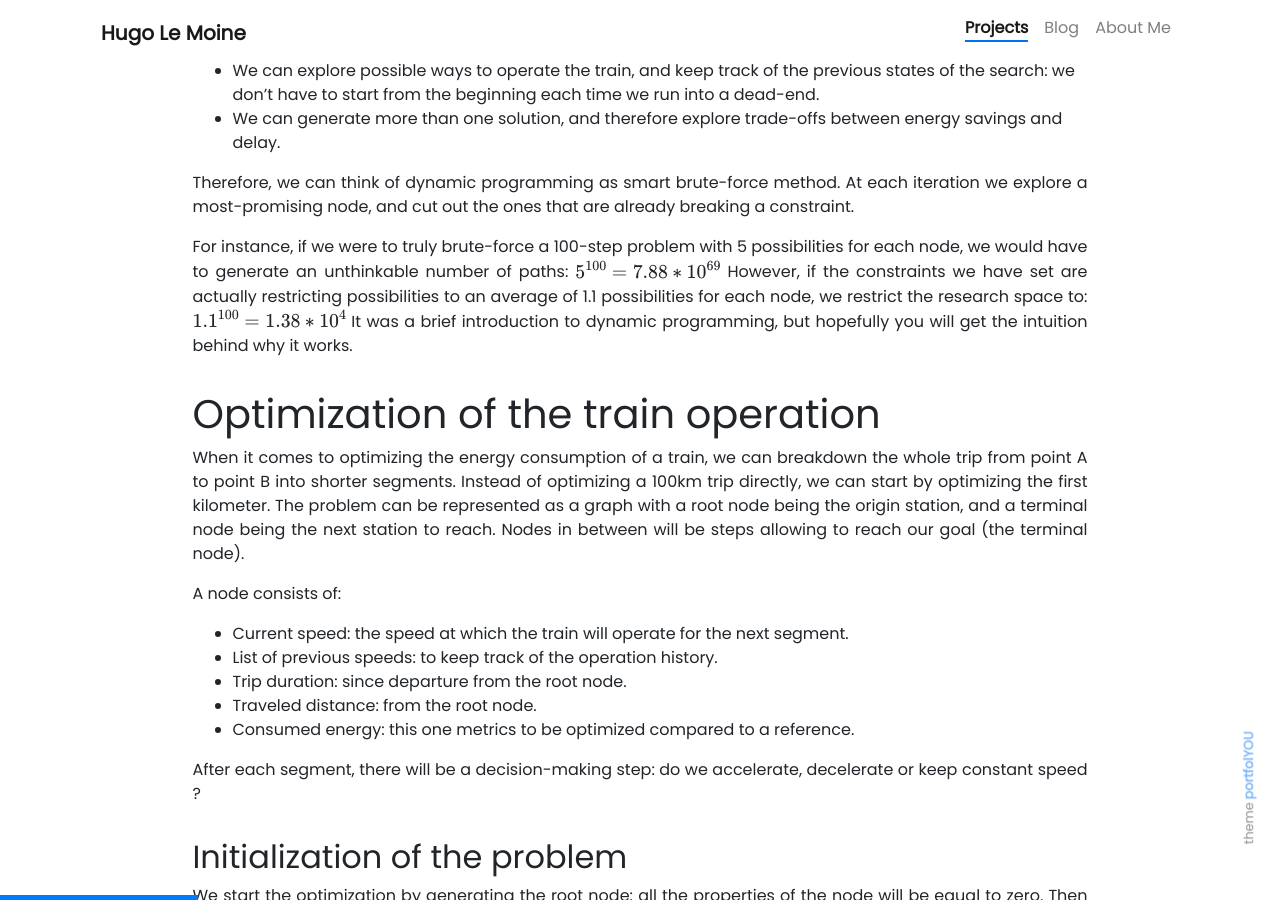
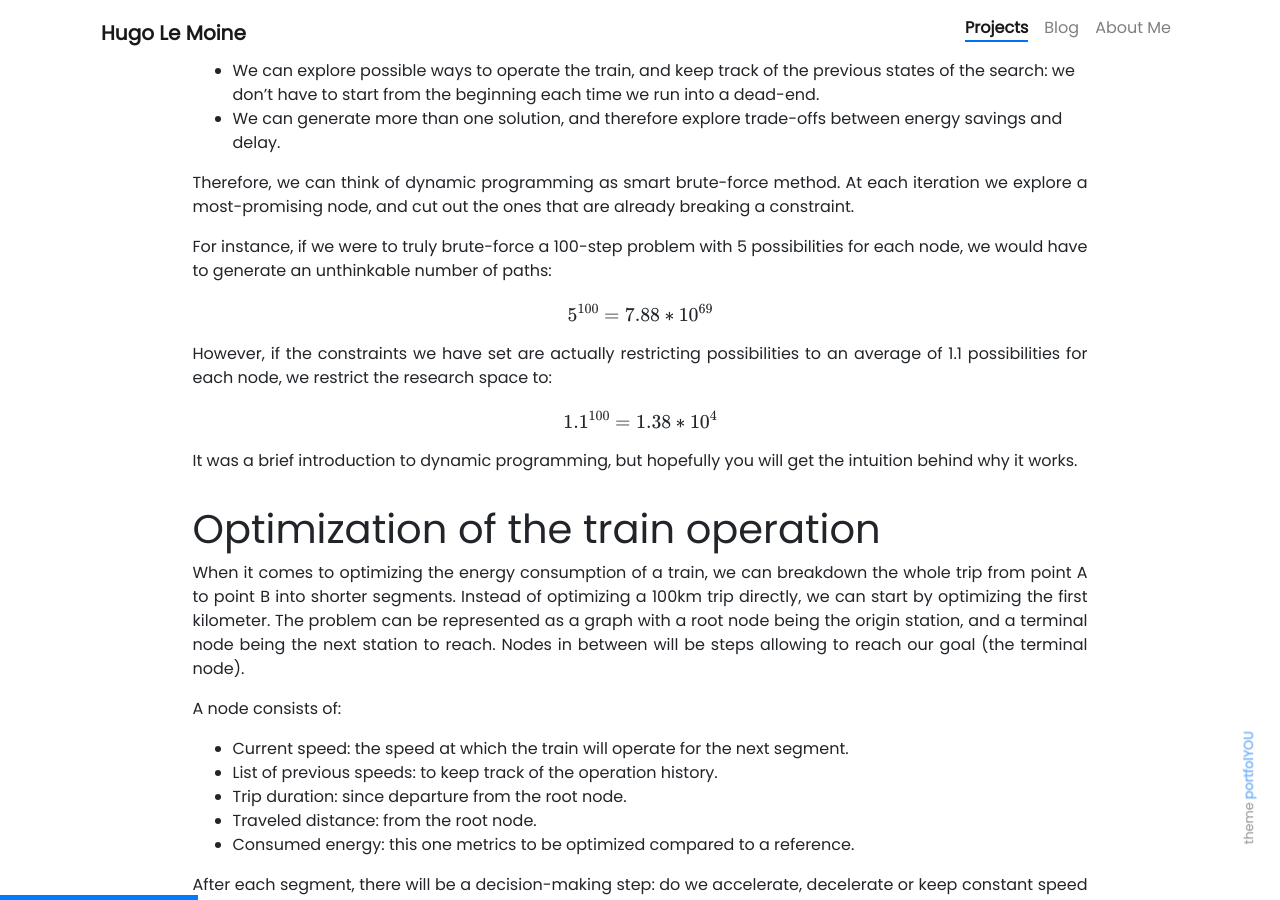
Before and after one commit to hugolmn/hugolmn.github.io, a Jekyll site: the page built from _projects/2-SNCF.md, in a window 1280 px wide and 900 px high, scrolled down 431 px. Built offline with Jekyll 4.4.1, drawn with Linux system fonts in a browser that asks for light colours; nearby versions of some CDN libraries; formulas are drawn with MathJax 3.

Commit message:
Centered equations

```diff
--- a/_projects/2-SNCF.md
+++ b/_projects/2-SNCF.md
@@ -21,13 +21,25 @@ In this project, the main benefits of using dynamic programming are the followin
 Therefore, we can think of dynamic programming as smart brute-force method. At each iteration we explore a most-promising node, and cut out the ones that are already breaking a constraint.
 
 For instance, if we were to truly brute-force a 100-step problem with 5 possibilities for each node, we would have to generate an unthinkable number of paths:
+
+<div class="text-center mb-0">
+
 $$
 5^{100} = 7.88*10^{69}
 $$
+
+</div>
+
 However, if the constraints we have set are actually restricting possibilities to an average of 1.1 possibilities for each node, we restrict the research space to:
+
+<div class="text-center mb-0">
+
 $$
 1.1^{100} = 1.38*10^4
 $$
+
+</div>
+
 It was a brief introduction to dynamic programming, but hopefully you will get the intuition behind why it works.
 
 # Optimization of the train operation
```
